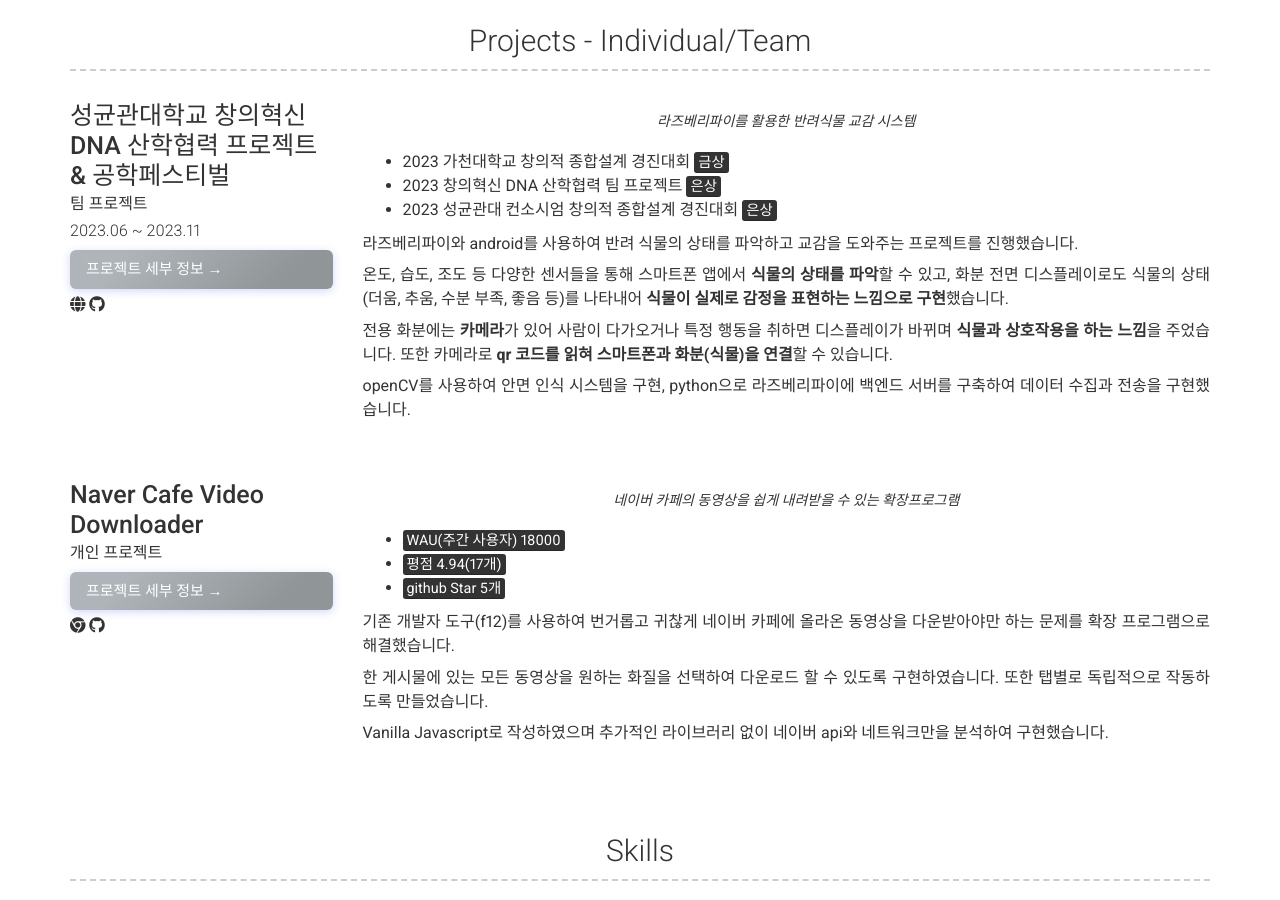
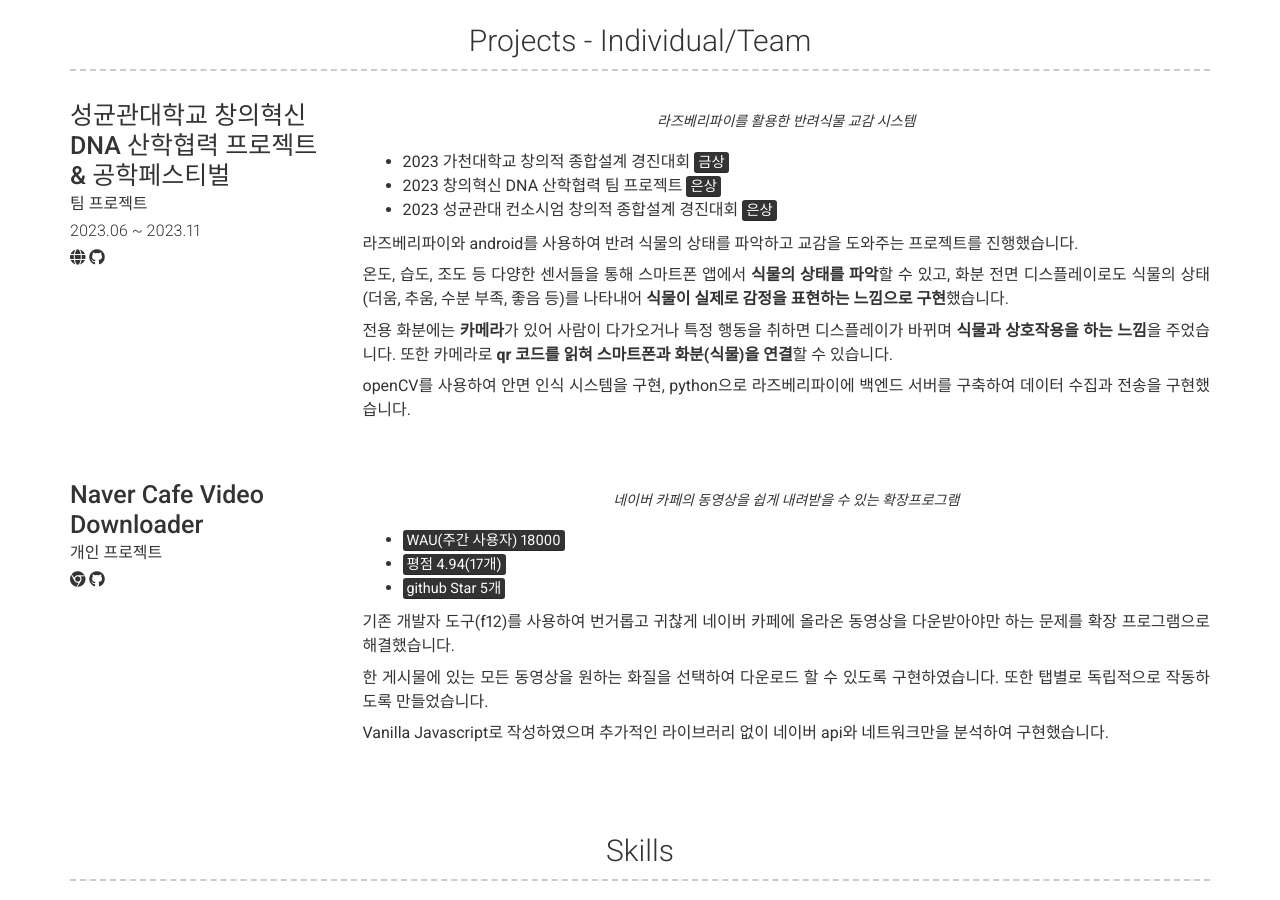
Before and after one commit to Hangyeol-SSeo/Hangyeol-SSeo.github.io, a Jekyll site: the page built from index.md, in a window 1280 px wide and 900 px high, scrolled down 1865 px. Built offline with Jekyll 4.4.1, drawn with Linux system fonts in a browser that asks for light colours; nearby versions of some CDN libraries; part of the change alters nothing that is shown.

```diff
--- a/_config.yml
+++ b/_config.yml
@@ -156,8 +156,8 @@ content:
         title: 성균관대학교 창의혁신 DNA 산학협력 프로젝트 & 공학페스티벌
         sub_title: 팀 프로젝트
         caption: 2023.06 ~ 2023.11
-        link: /projects/companion-plant/
-        link_text: 프로젝트 세부 정보 →
+#        link: /projects/companion-plant/
+#        link_text: 프로젝트 세부 정보 →
         additional_links:
           - title: 공학페스티벌
             icon: fas fa-globe
@@ -184,8 +184,8 @@ content:
       - layout: left
         title: Naver Cafe Video Downloader
         sub_title: 개인 프로젝트
-        link: /projects/naver-cafe-downloader/
-        link_text: 프로젝트 세부 정보 →
+#        link: /projects/naver-cafe-downloader/
+#        link_text: 프로젝트 세부 정보 →
         additional_links:
           - title: Chrome Web Store
             icon: fab fa-chrome
```
Also changed, not shown: 1 other file.
